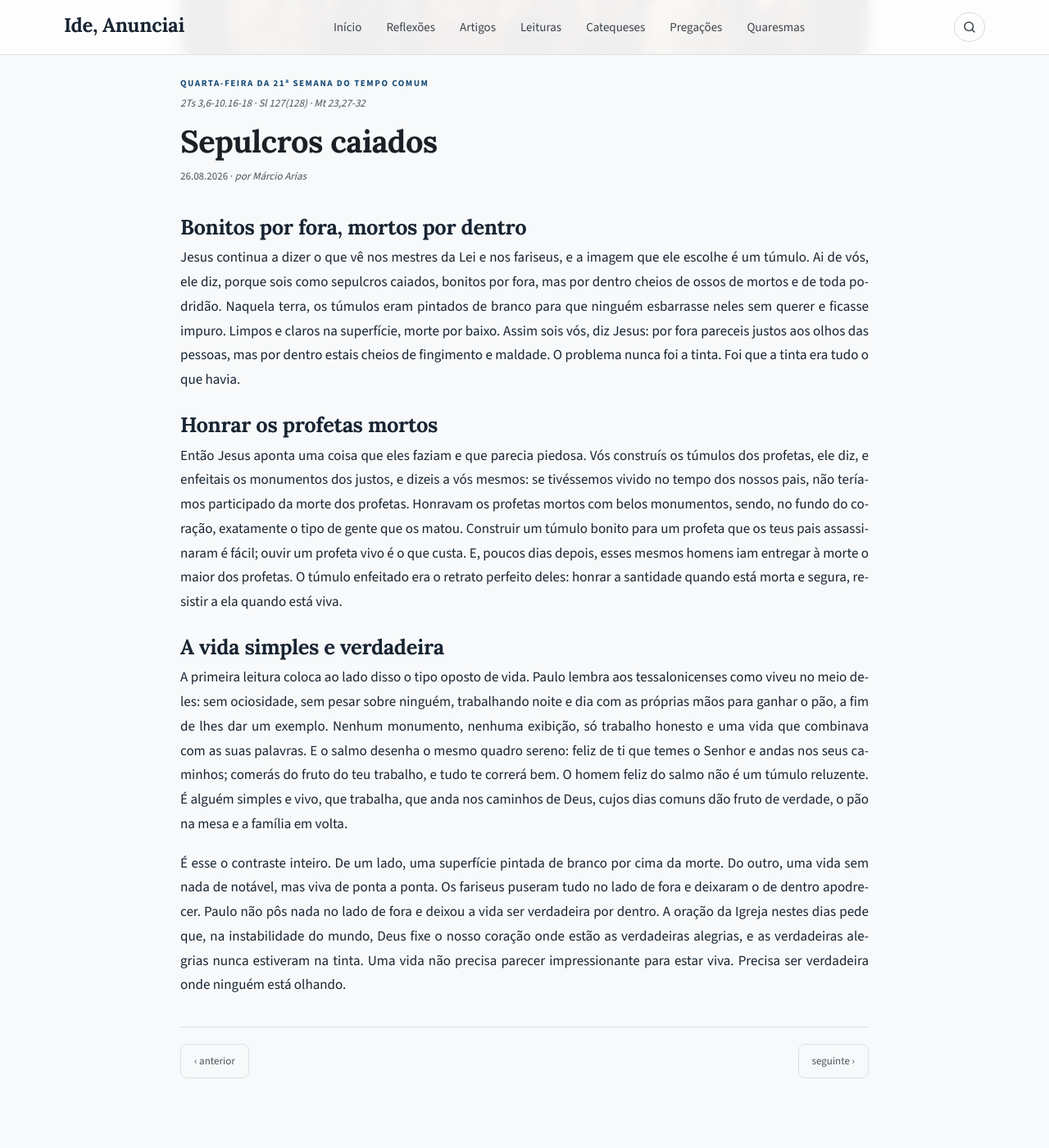
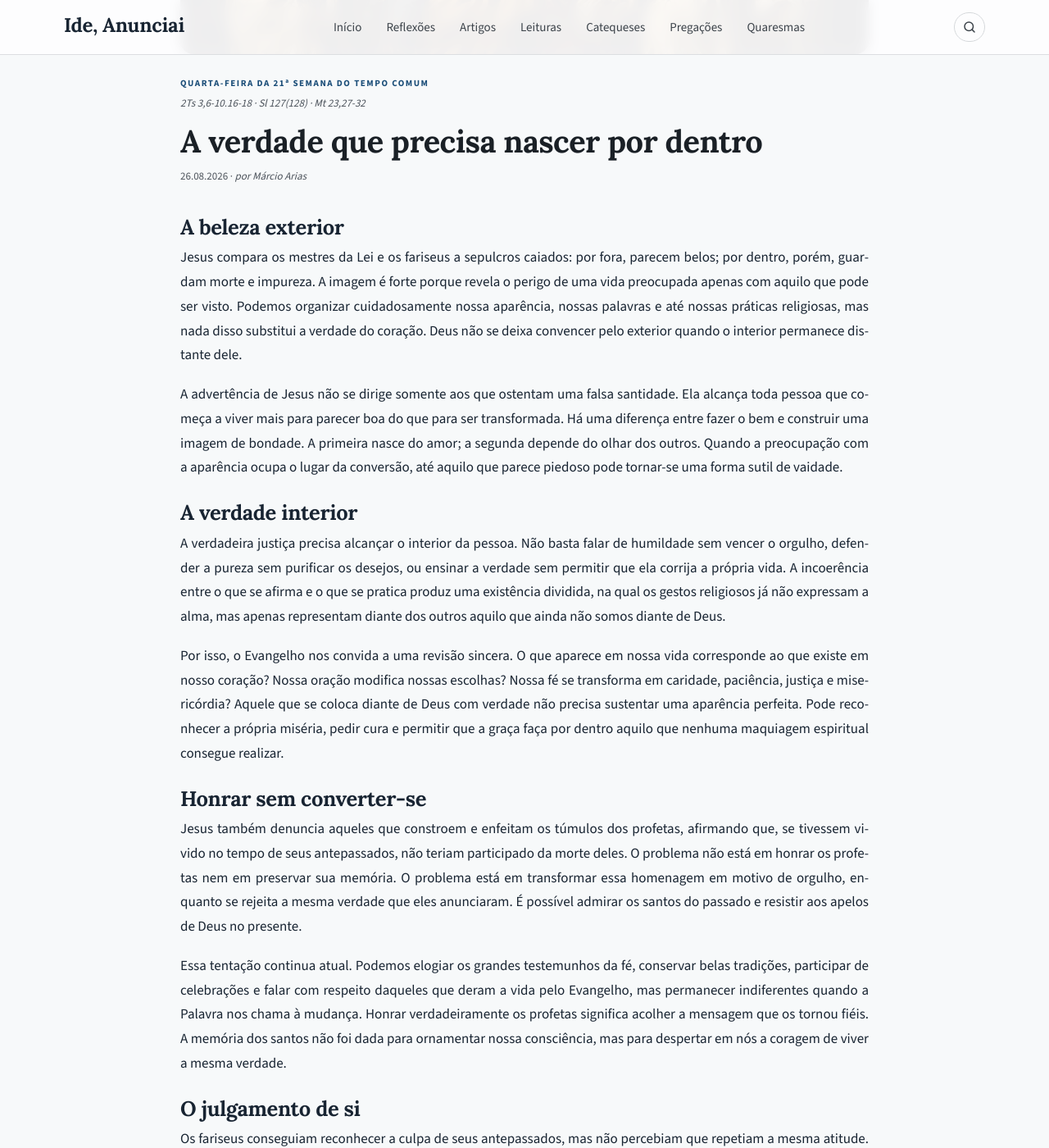
Before and after one commit to admariam/liturgiadiaria, a Jekyll site: the page built from _posts/2026-08-26-sepulcros-caiados.md, in a window 1280 px wide and 1400 px high, scrolled down 361 px. Shown: the whole window at 82% size. Built offline with Jekyll 4.4.1, drawn with Linux system fonts in a browser that asks for light colours; some of the changed text lies outside the part shown.

Commit message:
Substitui reflexão de 26 de agosto

```diff
--- a/_posts/2026-08-26-sepulcros-caiados.md
+++ b/_posts/2026-08-26-sepulcros-caiados.md
@@ -1,24 +1,41 @@
 ---
-title: "Sepulcros caiados"
+title: "A verdade que precisa nascer por dentro"
 date: 2026-08-26
 celebracao: "Quarta-feira da 21ª Semana do Tempo Comum"
 evangelho: "Mt 23,27-32"
 leituras: "2Ts 3,6-10.16-18 · Sl 127(128) · Mt 23,27-32"
 citacao: "Sois semelhantes a sepulcros caiados: por fora parecem bonitos, mas por dentro estão cheios de ossos de mortos."
 imagem: /assets/img/2026-08-26.jpg
-resumo: "Os túmulos eram pintados de branco para ninguém esbarrar sem querer. Jesus usa a imagem para dizer o que vê: uma superfície limpa por cima da morte. O problema nunca foi a tinta — foi a tinta ser tudo o que havia."
+resumo: "A santidade não é uma fachada diante dos homens, mas a verdade de uma alma que se deixa transformar por Deus."
 ---
+## A beleza exterior
 
-## Bonitos por fora, mortos por dentro
+Jesus compara os mestres da Lei e os fariseus a sepulcros caiados: por fora, parecem belos; por dentro, porém, guardam morte e impureza. A imagem é forte porque revela o perigo de uma vida preocupada apenas com aquilo que pode ser visto. Podemos organizar cuidadosamente nossa aparência, nossas palavras e até nossas práticas religiosas, mas nada disso substitui a verdade do coração. Deus não se deixa convencer pelo exterior quando o interior permanece distante dele.
 
-Jesus continua a dizer o que vê nos mestres da Lei e nos fariseus, e a imagem que ele escolhe é um túmulo. Ai de vós, ele diz, porque sois como sepulcros caiados, bonitos por fora, mas por dentro cheios de ossos de mortos e de toda podridão. Naquela terra, os túmulos eram pintados de branco para que ninguém esbarrasse neles sem querer e ficasse impuro. Limpos e claros na superfície, morte por baixo. Assim sois vós, diz Jesus: por fora pareceis justos aos olhos das pessoas, mas por dentro estais cheios de fingimento e maldade. O problema nunca foi a tinta. Foi que a tinta era tudo o que havia.
+A advertência de Jesus não se dirige somente aos que ostentam uma falsa santidade. Ela alcança toda pessoa que começa a viver mais para parecer boa do que para ser transformada. Há uma diferença entre fazer o bem e construir uma imagem de bondade. A primeira nasce do amor; a segunda depende do olhar dos outros. Quando a preocupação com a aparência ocupa o lugar da conversão, até aquilo que parece piedoso pode tornar-se uma forma sutil de vaidade.
 
-## Honrar os profetas mortos
+## A verdade interior
 
-Então Jesus aponta uma coisa que eles faziam e que parecia piedosa. Vós construís os túmulos dos profetas, ele diz, e enfeitais os monumentos dos justos, e dizeis a vós mesmos: se tivéssemos vivido no tempo dos nossos pais, não teríamos participado da morte dos profetas. Honravam os profetas mortos com belos monumentos, sendo, no fundo do coração, exatamente o tipo de gente que os matou. Construir um túmulo bonito para um profeta que os teus pais assassinaram é fácil; ouvir um profeta vivo é o que custa. E, poucos dias depois, esses mesmos homens iam entregar à morte o maior dos profetas. O túmulo enfeitado era o retrato perfeito deles: honrar a santidade quando está morta e segura, resistir a ela quando está viva.
+A verdadeira justiça precisa alcançar o interior da pessoa. Não basta falar de humildade sem vencer o orgulho, defender a pureza sem purificar os desejos, ou ensinar a verdade sem permitir que ela corrija a própria vida. A incoerência entre o que se afirma e o que se pratica produz uma existência dividida, na qual os gestos religiosos já não expressam a alma, mas apenas representam diante dos outros aquilo que ainda não somos diante de Deus.
 
-## A vida simples e verdadeira
+Por isso, o Evangelho nos convida a uma revisão sincera. O que aparece em nossa vida corresponde ao que existe em nosso coração? Nossa oração modifica nossas escolhas? Nossa fé se transforma em caridade, paciência, justiça e misericórdia? Aquele que se coloca diante de Deus com verdade não precisa sustentar uma aparência perfeita. Pode reconhecer a própria miséria, pedir cura e permitir que a graça faça por dentro aquilo que nenhuma maquiagem espiritual consegue realizar.
 
-A primeira leitura coloca ao lado disso o tipo oposto de vida. Paulo lembra aos tessalonicenses como viveu no meio deles: sem ociosidade, sem pesar sobre ninguém, trabalhando noite e dia com as próprias mãos para ganhar o pão, a fim de lhes dar um exemplo. Nenhum monumento, nenhuma exibição, só trabalho honesto e uma vida que combinava com as suas palavras. E o salmo desenha o mesmo quadro sereno: feliz de ti que temes o Senhor e andas nos seus caminhos; comerás do fruto do teu trabalho, e tudo te correrá bem. O homem feliz do salmo não é um túmulo reluzente. É alguém simples e vivo, que trabalha, que anda nos caminhos de Deus, cujos dias comuns dão fruto de verdade, o pão na mesa e a família em volta.
+## Honrar sem converter-se
 
-É esse o contraste inteiro. De um lado, uma superfície pintada de branco por cima da morte. Do outro, uma vida sem nada de notável, mas viva de ponta a ponta. Os fariseus puseram tudo no lado de fora e deixaram o de dentro apodrecer. Paulo não pôs nada no lado de fora e deixou a vida ser verdadeira por dentro. A oração da Igreja nestes dias pede que, na instabilidade do mundo, Deus fixe o nosso coração onde estão as verdadeiras alegrias, e as verdadeiras alegrias nunca estiveram na tinta. Uma vida não precisa parecer impressionante para estar viva. Precisa ser verdadeira onde ninguém está olhando.
+Jesus também denuncia aqueles que constroem e enfeitam os túmulos dos profetas, afirmando que, se tivessem vivido no tempo de seus antepassados, não teriam participado da morte deles. O problema não está em honrar os profetas nem em preservar sua memória. O problema está em transformar essa homenagem em motivo de orgulho, enquanto se rejeita a mesma verdade que eles anunciaram. É possível admirar os santos do passado e resistir aos apelos de Deus no presente.
+
+Essa tentação continua atual. Podemos elogiar os grandes testemunhos da fé, conservar belas tradições, participar de celebrações e falar com respeito daqueles que deram a vida pelo Evangelho, mas permanecer indiferentes quando a Palavra nos chama à mudança. Honrar verdadeiramente os profetas significa acolher a mensagem que os tornou fiéis. A memória dos santos não foi dada para ornamentar nossa consciência, mas para despertar em nós a coragem de viver a mesma verdade.
+
+## O julgamento de si
+
+Os fariseus conseguiam reconhecer a culpa de seus antepassados, mas não percebiam que repetiam a mesma atitude. É fácil julgar os erros de quem veio antes de nós, condenar a dureza dos outros e imaginar que, em circunstâncias semelhantes, teríamos agido melhor. Contudo, o coração humano tende a ser indulgente consigo mesmo e rigoroso com o próximo. Vemos com clareza a falta alheia, enquanto encontramos justificativas para as nossas próprias resistências.
+
+A sabedoria começa quando deixamos de usar o passado como escudo e permitimos que a Palavra de Deus nos examine no presente. Antes de perguntar quem errou, precisamos perguntar onde estamos fechando o coração. Antes de condenar a infidelidade dos outros, devemos verificar se também não recusamos a verdade quando ela nos contraria. O juízo mais necessário não é aquele que proferimos sobre os demais, mas aquele que, com humildade, aprendemos a fazer sobre nós mesmos.
+
+## A medida do pecado
+
+Quando Jesus diz que eles devem completar a medida de seus antepassados, não está aprovando o mal nem ordenando que o pratiquem. Está revelando para onde conduz uma recusa persistente da verdade. O pecado se torna uma herança assumida quando a pessoa repete conscientemente o caminho daqueles que rejeitaram os mensageiros de Deus. A cada resistência à graça, o coração pode tornar-se mais fechado à conversão e mais disposto a justificar a própria dureza.
+
+A palavra de Jesus é, ao mesmo tempo, denúncia e oportunidade. Ainda é possível interromper a repetição do erro. Ainda é possível deixar de viver apenas de aparências, abandonar a autossuficiência e acolher a verdade antes que a medida se complete. O Senhor não deseja nossa condenação, mas nossa transformação. Por isso, sua advertência chega até nós como um convite urgente: não basta parecer justo, nem admirar a santidade dos outros; é preciso permitir que Deus torne justo o nosso coração.
+
+A vida cristã não consiste em manter um sepulcro bem cuidado, mas em deixar que Deus faça nascer vida onde havia morte. Quando o interior é purificado, o exterior deixa de ser uma encenação e passa a expressar uma verdade. Então nossas palavras, escolhas e práticas já não procuram conquistar aplausos, mas testemunhar o amor recebido. A santidade não é uma fachada diante dos homens; é a verdade de uma alma que, mesmo consciente de suas fraquezas, se deixa transformar por Deus.
```
